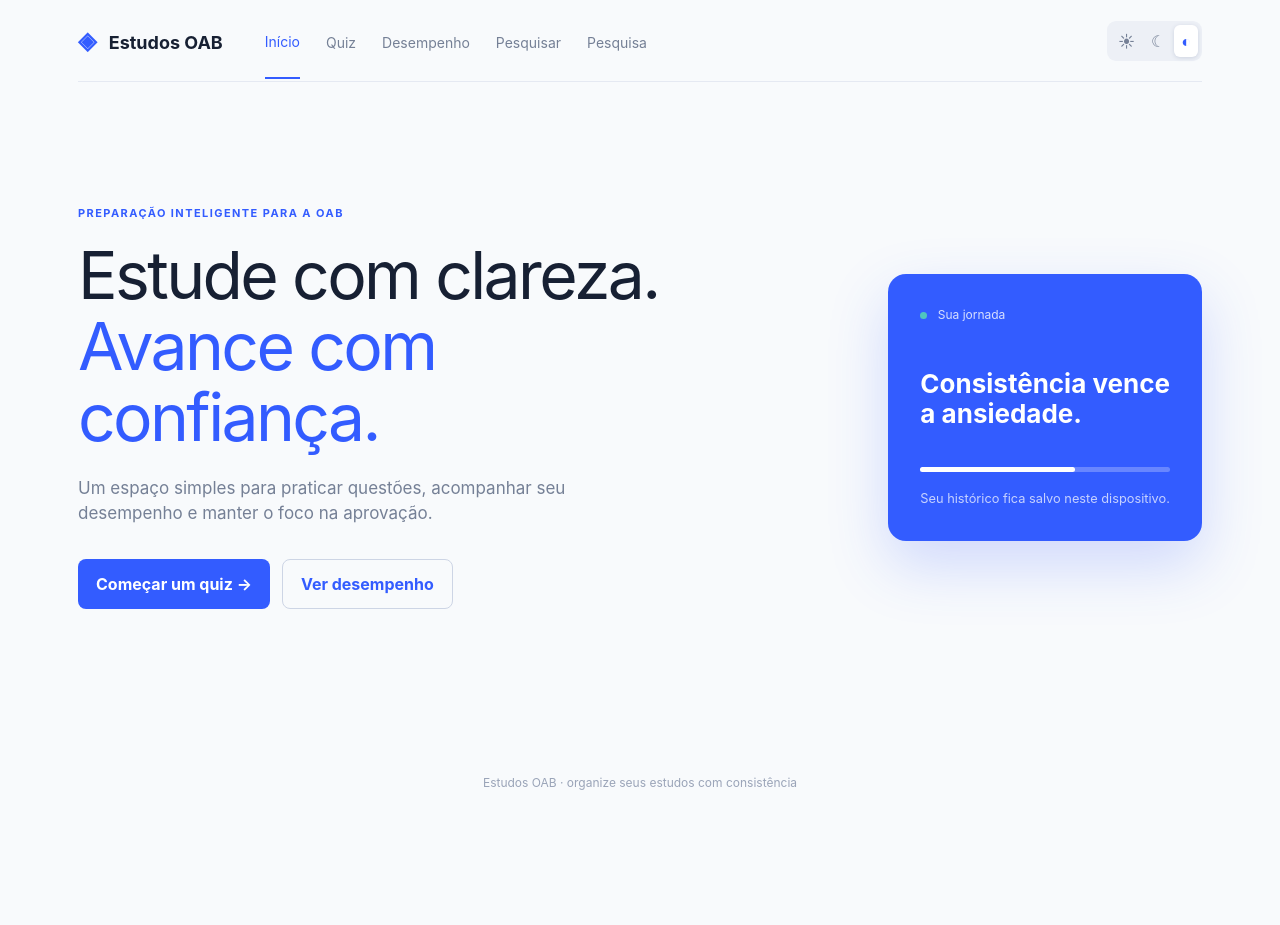
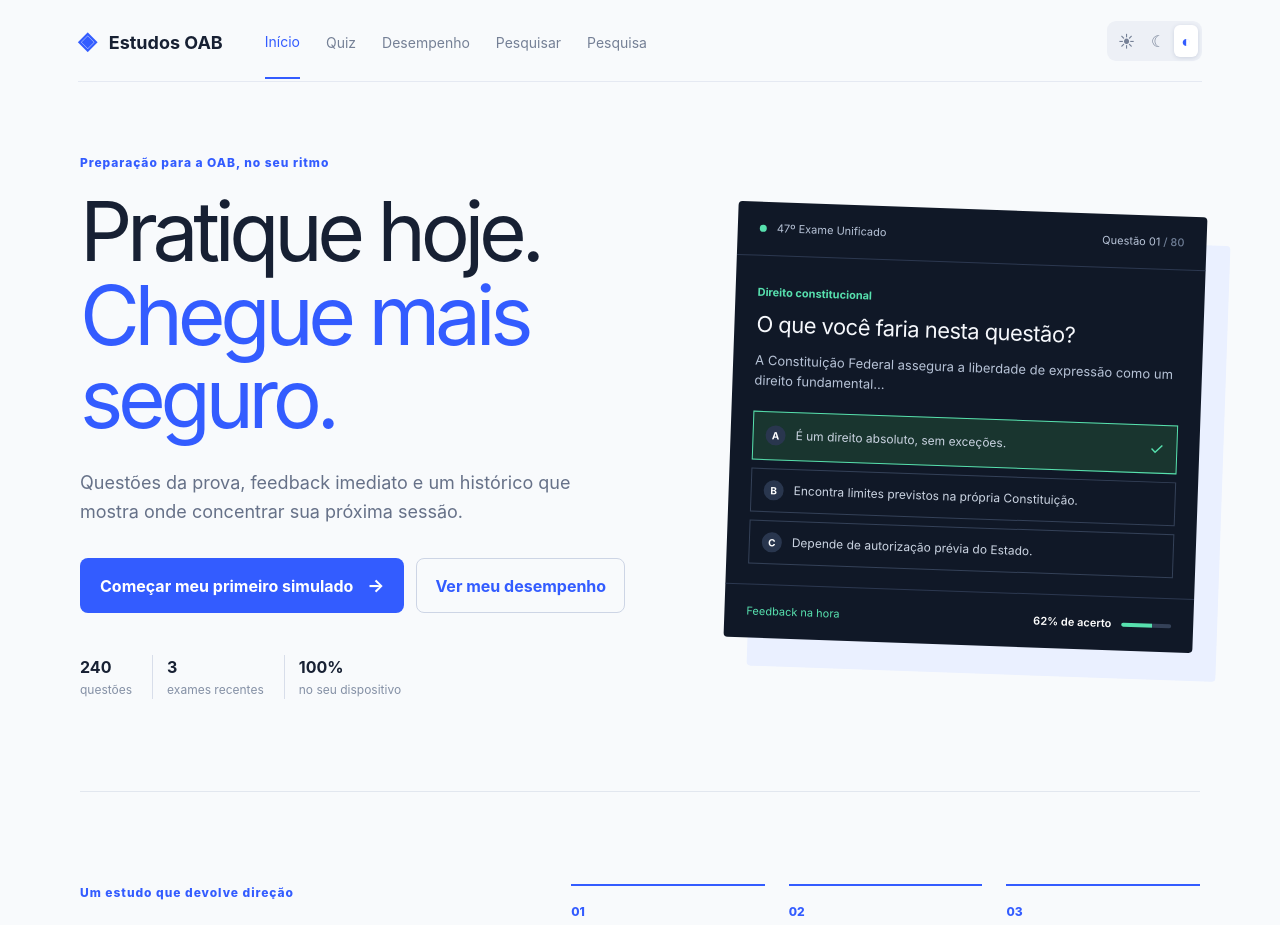
Before and after one commit to barcellos-pedro/simulado-oab, a React (Vite) app: page / in a window 1280 px wide. Shown: the top 925 px of the page. Before the commit the page ends 834 px from the top, so only its background shows below. Built offline with nearby package versions, Linux system fonts and the light colour scheme.

Commit message:
Refactor App component and add home styling
- Update App.jsx to enhance functionality and improve structure.
- Create home.css for styling the home component.

```diff
--- a/src/App.jsx
+++ b/src/App.jsx
@@ -7,6 +7,71 @@ import Research from './components/Research'
 import ExamSelection from './components/ExamSelection'
 import { useLocalStorage } from './hooks/useLocalStorage'
 import data from './data/questions.json'
+import './home.css'
+
+function Home({ setPage }) {
+  return <div className="home-page">
+    <section className="home-hero">
+      <div className="home-hero-copy">
+        <p className="home-kicker">Preparação para a OAB, no seu ritmo</p>
+        <h1>Pratique hoje.<br /><span>Chegue mais seguro.</span></h1>
+        <p className="home-intro">Questões da prova, feedback imediato e um histórico que mostra onde concentrar sua próxima sessão.</p>
+        <div className="hero-actions">
+          <button className="primary home-primary" onClick={() => setPage('quiz')}>Começar meu primeiro simulado <span>→</span></button>
+          <button className="secondary" onClick={() => setPage('dashboard')}>Ver meu desempenho</button>
+        </div>
+        <div className="home-proof" aria-label="Recursos disponíveis">
+          <span><b>240</b> questões</span>
+          <span><b>3</b> exames recentes</span>
+          <span><b>100%</b> no seu dispositivo</span>
+        </div>
+      </div>
+
+      <div className="question-preview" aria-label="Prévia de uma questão do simulado">
+        <div className="preview-header">
+          <span><i /> 47º Exame Unificado</span>
+          <span>Questão 01 <b>/ 80</b></span>
+        </div>
+        <div className="preview-body">
+          <p className="preview-label">Direito constitucional</p>
+          <h2>O que você faria nesta questão?</h2>
+          <p className="preview-question">A Constituição Federal assegura a liberdade de expressão como um direito fundamental...</p>
+          <div className="preview-option is-selected"><b>A</b><span>É um direito absoluto, sem exceções.</span><em>✓</em></div>
+          <div className="preview-option"><b>B</b><span>Encontra limites previstos na própria Constituição.</span></div>
+          <div className="preview-option"><b>C</b><span>Depende de autorização prévia do Estado.</span></div>
+        </div>
+        <div className="preview-footer"><span>Feedback na hora</span><strong>62% de acerto <i /></strong></div>
+      </div>
+    </section>
+
+    <section className="home-benefits">
+      <div className="section-intro">
+        <p className="home-kicker">Um estudo que devolve direção</p>
+        <h2>Menos ansiedade.<br /><span>Mais clareza para avançar.</span></h2>
+      </div>
+      <div className="benefit-list">
+        <article><span className="benefit-mark">01</span><h3>Pratique com a prova real</h3><p>Escolha entre os exames recentes e responda no formato que você vai encontrar no dia.</p></article>
+        <article><span className="benefit-mark">02</span><h3>Entenda seus erros</h3><p>Receba o gabarito e a explicação logo depois de responder, sem esperar a correção.</p></article>
+        <article><span className="benefit-mark">03</span><h3>Acompanhe seu ritmo</h3><p>Seu histórico fica salvo neste dispositivo para você enxergar a evolução com calma.</p></article>
+      </div>
+    </section>
+
+    <section className="home-process">
+      <div><p className="home-kicker">Comece sem complicar</p><h2>Da primeira questão<br />ao próximo passo.</h2></div>
+      <div className="process-steps">
+        <div><span>1</span><p><b>Escolha o exame</b><br />Comece pelo conteúdo que faz sentido para sua fase.</p></div>
+        <div><span>2</span><p><b>Responda com foco</b><br />Avance questão por questão, com tempo e feedback.</p></div>
+        <div><span>3</span><p><b>Revise seu caminho</b><br />Use seu desempenho para decidir o que estudar depois.</p></div>
+      </div>
+    </section>
+
+    <section className="home-final-cta">
+      <p className="home-kicker">Seu próximo estudo começa aqui</p>
+      <h2>Uma questão de cada vez.</h2>
+      <button className="primary home-primary" onClick={() => setPage('quiz')}>Começar meu primeiro simulado <span>→</span></button>
+    </section>
+  </div>
+}
 
 export default function App() {
   const [page, setPage] = useState('home')
@@ -35,7 +100,6 @@ export default function App() {
     setQuizPaused(false)
     setPage('quiz')
   }
-  const home = <section className="hero"><div className="hero-copy"><div className="eyebrow">Preparação inteligente para a OAB</div><h1>Estude com clareza.<br /><em>Avance com confiança.</em></h1><p>Um espaço simples para praticar questões, acompanhar seu desempenho e manter o foco na aprovação.</p><div className="hero-actions"><button className="primary" onClick={() => { setSelectedExam(null); setQuizPaused(false); setPage('quiz') }}>Começar um quiz <span>→</span></button><button className="secondary" onClick={() => setPage('dashboard')}>Ver desempenho</button></div></div><div className="hero-card"><div className="card-top"><span className="status-dot" /> Sua jornada</div><strong>Consistência vence<br />a ansiedade.</strong><div className="progress"><i /></div><small>Seu histórico fica salvo neste dispositivo.</small></div></section>
   const quizQuestions = selectedExam ? questions.filter(question => question.exam === selectedExam).slice(0, 80) : []
-  return <Layout {...{ page, setPage, theme, setTheme }} timerActive={page === 'quiz' && Boolean(selectedExam)} timerPaused={quizPaused}>{page === 'home' ? home : page === 'quiz' ? selectedExam ? <Quiz key={selectedExam} exam={selectedExam} questions={quizQuestions} paused={quizPaused} onTogglePause={() => setQuizPaused(value => !value)} onRestart={() => setQuizPaused(false)} onExit={exitQuiz} saveAttempt={a => setAttempts(current => [...current, a])} /> : <ExamSelection questions={questions} onSelect={selectExam} /> : page === 'dashboard' ? <Dashboard attempts={attempts} /> : page === 'research' ? <Research /> : <Search questions={questions} />}</Layout>
+  return <Layout {...{ page, setPage, theme, setTheme }} timerActive={page === 'quiz' && Boolean(selectedExam)} timerPaused={quizPaused}>{page === 'home' ? <Home setPage={setPage} /> : page === 'quiz' ? selectedExam ? <Quiz key={selectedExam} exam={selectedExam} questions={quizQuestions} paused={quizPaused} onTogglePause={() => setQuizPaused(value => !value)} onRestart={() => setQuizPaused(false)} onExit={exitQuiz} saveAttempt={a => setAttempts(current => [...current, a])} /> : <ExamSelection questions={questions} onSelect={selectExam} /> : page === 'dashboard' ? <Dashboard attempts={attempts} /> : page === 'research' ? <Research /> : <Search questions={questions} />}</Layout>
 }
--- /dev/null
+++ b/src/home.css
@@ -0,0 +1,25 @@
+.home-page{max-width:1120px;margin:0 auto;color:#172033}.dark .home-page{color:#e8edf7}
+.home-hero{min-height:650px;display:grid;grid-template-columns:minmax(0,1.05fr) minmax(360px,.85fr);align-items:center;gap:72px;padding:72px 0 92px}
+.home-hero-copy{max-width:610px}.home-kicker{margin:0 0 18px;color:#335cff;font-size:12px;font-weight:800;letter-spacing:.08em}
+.home-hero h1{margin:0;font-size:clamp(48px,6.5vw,82px);line-height:1.02;letter-spacing:-.065em}.home-hero h1 span,.home-benefits h2 span{color:#335cff}
+.home-intro{max-width:510px;margin:28px 0 0;color:#667188;font-size:18px;line-height:1.6}.dark .home-intro{color:#aab6c9}
+.home-primary{padding:14px 20px}.home-primary span{margin-left:10px;font-size:18px}.home-proof{display:flex;flex-wrap:wrap;gap:20px;margin-top:42px;color:#8490a5;font-size:12px}
+.home-proof span{padding-left:14px;border-left:1px solid #d8deea}.home-proof span:first-child{padding-left:0;border-left:0}.home-proof b{display:block;margin-bottom:2px;color:#172033;font-size:16px}.dark .home-proof b{color:#e8edf7}
+.question-preview{position:relative;background:#101827;color:#f5f7fb;box-shadow:24px 28px 0 #eaf0ff;border-radius:4px;transform:rotate(2deg);overflow:hidden}.dark .question-preview{box-shadow:24px 28px 0 #24314d}
+.preview-header,.preview-footer{display:flex;justify-content:space-between;gap:12px;padding:18px 22px;color:#b7c3d7;font-size:11px}.preview-header{border-bottom:1px solid #2c3850}
+.preview-header i{display:inline-block;width:7px;height:7px;margin-right:7px;background:#57e0ae;border-radius:50%}.preview-header b{color:#6f7e96;font-weight:500}
+.preview-body{padding:28px 22px 20px}.preview-label{margin:0 0 12px;color:#57e0ae;font-size:11px;font-weight:700}.preview-body h2{margin:0 0 13px;font-size:22px;line-height:1.15;letter-spacing:-.025em}
+.preview-question{margin:0 0 20px;color:#b7c3d7;font-size:13px;line-height:1.55}.preview-option{display:flex;align-items:center;gap:10px;margin-top:8px;padding:11px 12px;border:1px solid #344158;color:#cad3e1;font-size:12px}
+.preview-option b{display:grid;place-items:center;width:20px;height:20px;border-radius:50%;background:#29364e;color:#fff;font-size:10px;flex:0 0 20px}.preview-option em{margin-left:auto;color:#57e0ae;font-style:normal;font-size:17px}
+.preview-option.is-selected{border-color:#57e0ae;background:#19352f}.preview-footer{border-top:1px solid #2c3850;color:#57e0ae}.preview-footer strong{color:#fff;font-weight:600}
+.preview-footer strong i{display:inline-block;width:50px;height:4px;margin-left:7px;vertical-align:middle;background:linear-gradient(90deg,#57e0ae 62%,#344158 62%);border-radius:3px}
+.home-benefits,.home-process{display:grid;grid-template-columns:.8fr 1.2fr;gap:72px;padding:92px 0;border-top:1px solid #e2e7ef}.dark .home-benefits,.dark .home-process{border-color:#2a3549}
+.home-benefits h2,.home-process h2,.home-final-cta h2{margin:0;font-size:clamp(32px,4vw,50px);line-height:1.08;letter-spacing:-.05em}.benefit-list{display:grid;grid-template-columns:repeat(3,1fr);gap:24px}
+.benefit-list article{padding-top:3px;border-top:2px solid #335cff}.benefit-mark{display:block;margin:14px 0 42px;color:#335cff;font-size:12px;font-weight:800}.benefit-list h3{margin:0;font-size:17px;line-height:1.2}
+.benefit-list p{margin:12px 0 0;color:#758096;font-size:14px;line-height:1.6}.process-steps{display:grid;gap:0}.process-steps>div{display:grid;grid-template-columns:38px 1fr;gap:15px;align-items:start;padding:0 0 24px}
+.process-steps span{display:grid;place-items:center;width:30px;height:30px;border:1px solid #335cff;border-radius:50%;color:#335cff;font-size:12px;font-weight:800}.process-steps p{margin:4px 0 0;color:#758096;font-size:14px;line-height:1.55}
+.process-steps b{color:#172033;font-size:16px}.dark .process-steps b{color:#e8edf7}.home-final-cta{margin:0 0 60px;padding:66px 30px;text-align:center;background:#eaf0ff}.dark .home-final-cta{background:#1c2b48}
+.home-final-cta .home-kicker{margin-bottom:14px}.home-final-cta h2{margin-bottom:28px}.home-page button:focus-visible{outline:3px solid #57e0ae;outline-offset:3px}
+@media(max-width:800px){.home-hero{grid-template-columns:1fr;gap:48px;padding:52px 0 74px}.question-preview{max-width:530px;margin:0 auto}.home-benefits,.home-process{grid-template-columns:1fr;gap:40px;padding:68px 0}.benefit-list{gap:28px}}
+@media(max-width:560px){.home-hero h1{font-size:50px}.home-intro{font-size:16px}.hero-actions{align-items:stretch;flex-direction:column}.hero-actions .primary,.hero-actions .secondary{width:100%}.home-proof{gap:12px}.home-proof span{flex:1;min-width:100px}.question-preview{box-shadow:10px 14px 0 #eaf0ff;transform:rotate(0)}.dark .question-preview{box-shadow:10px 14px 0 #24314d}.preview-body{padding:22px 16px 16px}.preview-header,.preview-footer{padding:15px 16px;font-size:10px}.benefit-list{grid-template-columns:1fr}.benefit-mark{margin-bottom:18px}.home-final-cta{padding:52px 20px}}
+@media(prefers-reduced-motion:reduce){.question-preview{transform:none}.exam-card{transition:none}}
```
